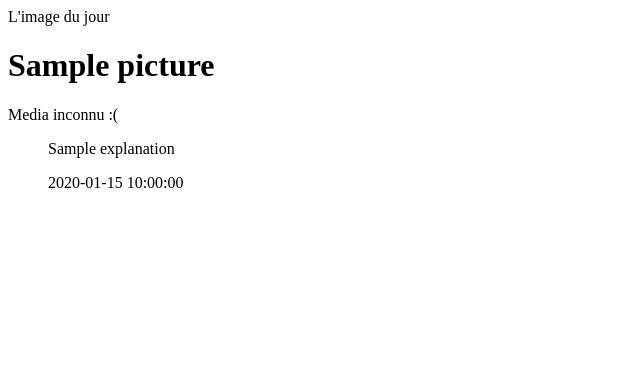
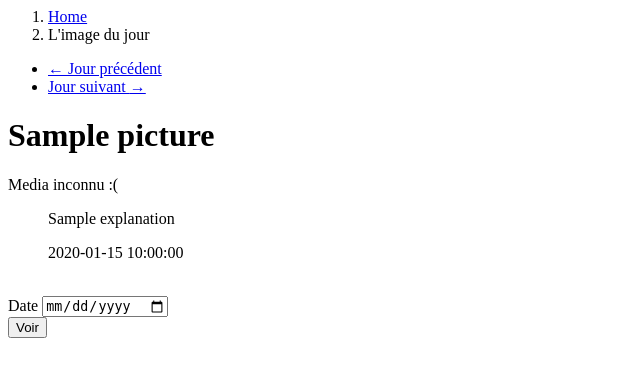
Before and after one commit to F13Z/zf-expressive, a PHP site: template src/App/templates/app/nasa.phtml in a window 1280 px wide. Shown: the top 377 px of the page, without its empty margins (0-640 px from the left). Run offline with PHP 8.4, Linux system fonts and the light colour scheme; the template is opened without the code that fills it: most values are stand-ins (such as "Sample title", 1, 10 or a date in 2020).

Commit message:
Nasa API > navigation par date

```diff
--- a/src/App/templates/app/admin.phtml
+++ b/src/App/templates/app/admin.phtml
@@ -1 +1,4 @@
-admin
+<ol class="breadcrumb">
+    <li><a href="/">Home</a></li>
+    <li class="active">Administration</li>
+</ol>
--- a/src/App/templates/app/nasa.phtml
+++ b/src/App/templates/app/nasa.phtml
@@ -1,4 +1,8 @@
-L'image du jour
+<ol class="breadcrumb">
+    <li><a href="/">Home</a></li>
+    <li class="active">L'image du jour</li>
+</ol>
+
 <?php
     if (isset($error)) {
         echo '<div class="alert alert-warning">
@@ -7,6 +11,28 @@ L'image du jour
             </div>';
     } else {
 ?>
+        <nav aria-label="Page navigation">
+            <ul class="pager">
+                <?php
+                if (!empty($linkPrevious)) {
+                    echo '<li class="previous">
+                        <a href="/nasa' . $linkPrevious .'">
+                            <span aria-hidden="true">&larr;</span> Jour précédent
+                        </a>
+                    </li>';
+                }
+
+                if (!empty($linkNext)) {
+                    echo '<li class="next">
+                        <a href="/nasa' . $linkNext .'">
+                            Jour suivant
+                            <span aria-hidden="true">&rarr;</span></a>
+                        </a>
+                    </li>';
+                }
+                ?>
+            </ul>
+        </nav>
         <h1><?php echo $pictures['title']; ?></h1>
         <?php
         switch ($pictures['media_type']) {
@@ -29,6 +55,27 @@ L'image du jour
             <p><?php echo $pictures['explanation']; ?></p>
             <footer><?php echo $pictures['date']; ?></footer>
         </blockquote>
+
+        <br />
+        <form class="form-inline" id="form-nasa-date">
+            <div class="form-group">
+                <label for="date">Date</label>
+                <input type="date" name="date" class="form-control" id="date" placeholder="YYYY-MM-DD"<?php
+                if (! empty($date)) {
+                    echo ' value="' . $date . '"';
+                }
+                ?>>
+            </div>
+            <button type="submit" class="btn btn-default">Voir</button>
+        </form>
+        <script>
+            var form = document.querySelector('#form-nasa-date');
+            var date = form.querySelector('input[name="date"]');
+            form.addEventListener('submit', function(e) {
+                e.preventDefault();
+                window.location.href = '/nasa/date/' + date.value;
+            });
+        </script>
 <?php
     }
 ?>
--- a/src/App/templates/app/test.phtml
+++ b/src/App/templates/app/test.phtml
@@ -1 +1,6 @@
+<ol class="breadcrumb">
+    <li><a href="/">Home</a></li>
+    <li class="active">Page de test</li>
+</ol>
+
 Hello world :)
--- a/src/App/templates/layout/default.phtml
+++ b/src/App/templates/layout/default.phtml
@@ -56,7 +56,7 @@ $this->inlineScript()
                             </a>
                         </li>
                         <li>
-                            <a href="<?php echo $this->url('nasa') ?>">
+                            <a href="/nasa">
                                 Image du jour
                             </a>
                         </li>
--- a/src/Auth/templates/app/login.phtml
+++ b/src/Auth/templates/app/login.phtml
@@ -1,4 +1,8 @@
-Formulaire d'identification
+<ol class="breadcrumb">
+    <li><a href="/">Home</a></li>
+    <li class="active">Identification</li>
+</ol>
+
 <form action="/login" method="post">
     <?php
     if (isset($errors)) {
--- a/src/Auth/templates/app/test.phtml
+++ b/src/Auth/templates/app/test.phtml
@@ -1 +1,6 @@
+<ol class="breadcrumb">
+    <li><a href="/">Home</a></li>
+    <li class="active">Page de test sous authentification</li>
+</ol>
+
 Hello admin :)
```
Also changed, not shown: config/routes.php (+9 -1 lines), src/App/src/Action/NasaAction.php (+30 -6 lines), src/App/src/Libraries/NasaApi.php (+79 -25 lines).
